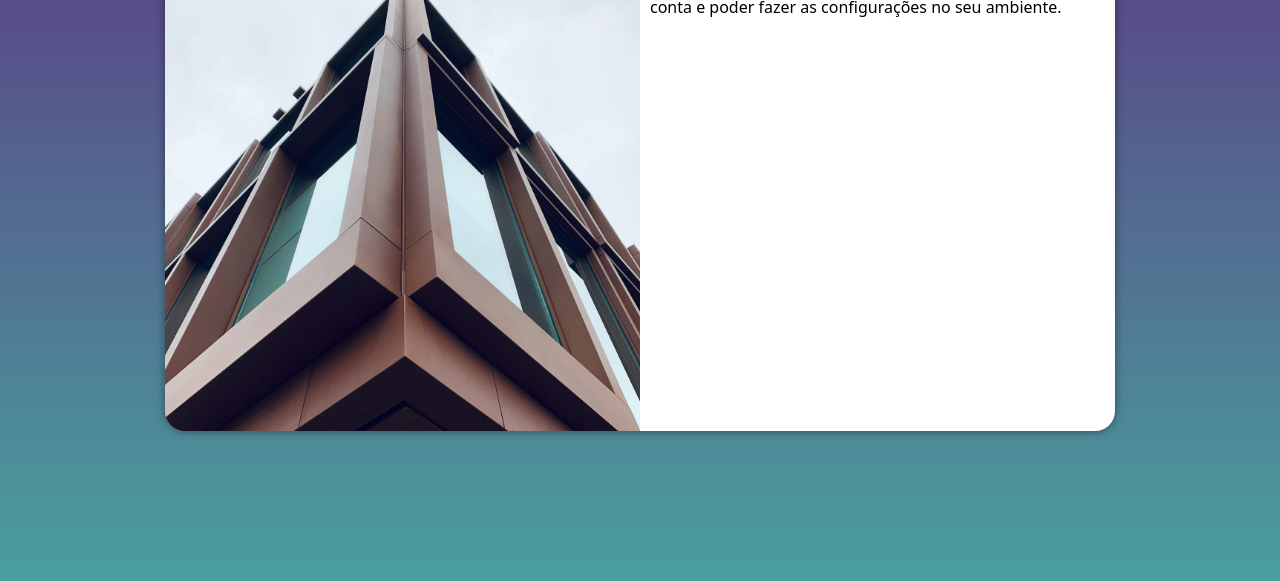
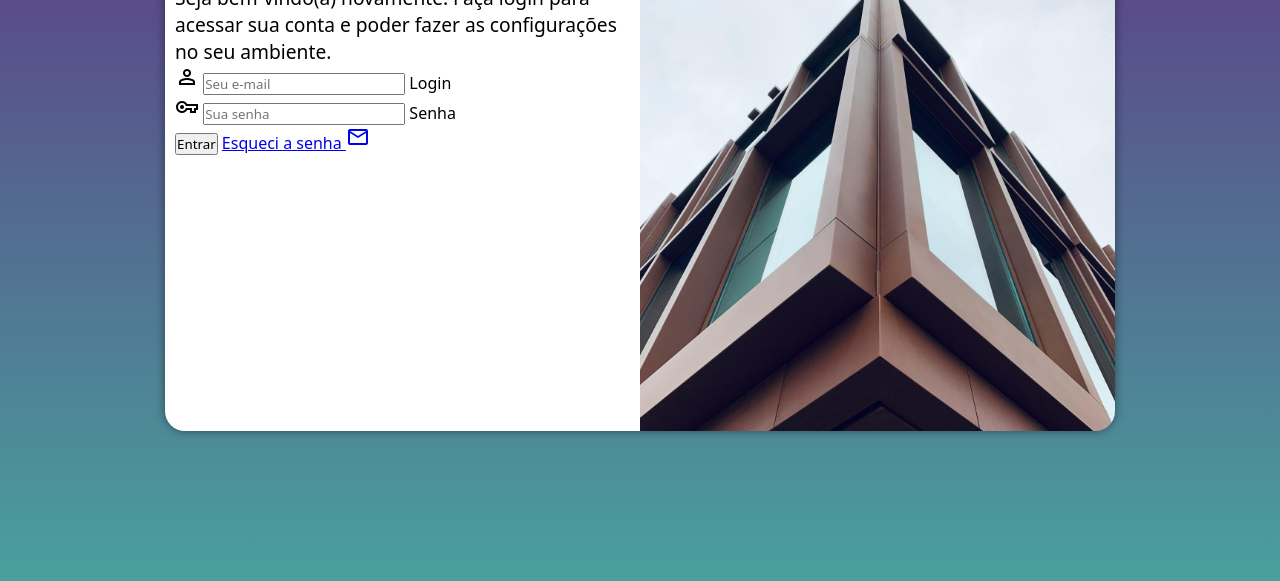
Before and after one commit to becxm/projeto-login, a plain HTML site: page index.html in a window 1280 px wide. Shown: the part 219-800 px from the top of the page. Drawn offline with nearby package versions, Linux system fonts and the light colour scheme.

Commit message:
atualização

```diff
--- a/estilos/mediaquery.css
+++ b/estilos/mediaquery.css
@@ -22,7 +22,7 @@
 }
 
 @media screen and (min-width: 992px) {
-    body  {
+    body {
         background-image: linear-gradient(to top, #49a09d, #5f2c82);
     }
 
@@ -32,13 +32,21 @@
     }
 
     section#login > div#imagem {
-        float: left;
+        float: right;
         width: 50%;
         height: 100%;
     }
 
     section#login > div#formulario {
-        float: right;
+        float: left;
         width: 50%;
     }
+
+    div#formulario > h1 {
+        font-size: 2em;
+    }
+
+    div#formulario > p {
+        font-size: 1.2em;
+    }
 }
--- a/index.html
+++ b/index.html
@@ -6,6 +6,7 @@
     <title>Login</title>
     <link rel="stylesheet" href="estilos/style.css">
     <link rel="stylesheet" href="estilos/mediaquery.css">
+    <link href="https://fonts.googleapis.com/css2?family=Material+Symbols+Outlined" rel="stylesheet" />
 </head>
 <body>
     <main>
@@ -16,8 +17,23 @@
             <div id="formulario">
                 <h1>Login</h1>
                 <p>Seja bem-vindo(a) novamente. Faça login para acessar sua conta e poder fazer as configurações no seu ambiente.</p>
-                <form action="login.php" method="post">
-
+                <form action="login.php" method="post" autocomplete="on">
+                    <div class="campo">
+                        <span class="material-symbols-outlined">person</span>
+                        <input type="email" name="login" id="ilogin" placeholder="Seu e-mail" autocomplete="email" required maxlength="30">
+                        <label for="ilogin">Login</label>
+                    </div>
+                    <div class="campo">
+                        <span class="material-symbols-outlined">vpn_key</span>
+                        <input type="password" name="senha" id="isenha" placeholder="Sua senha" autocomplete="current-password"required
+                        minlength="8"
+                        maxlength="20">
+                        <label for="isenha">Senha</label>
+                    </div>
+                    <input type="submit" value="Entrar">
+                    <a href="esqueci.html">
+                        Esqueci a senha <span class="material-symbols-outlined">mail</span>
+                    </a>
                 </form>
             </div>
         </section>
```
Also changed, not shown: estilos/style.css (line endings or trailing spaces).
